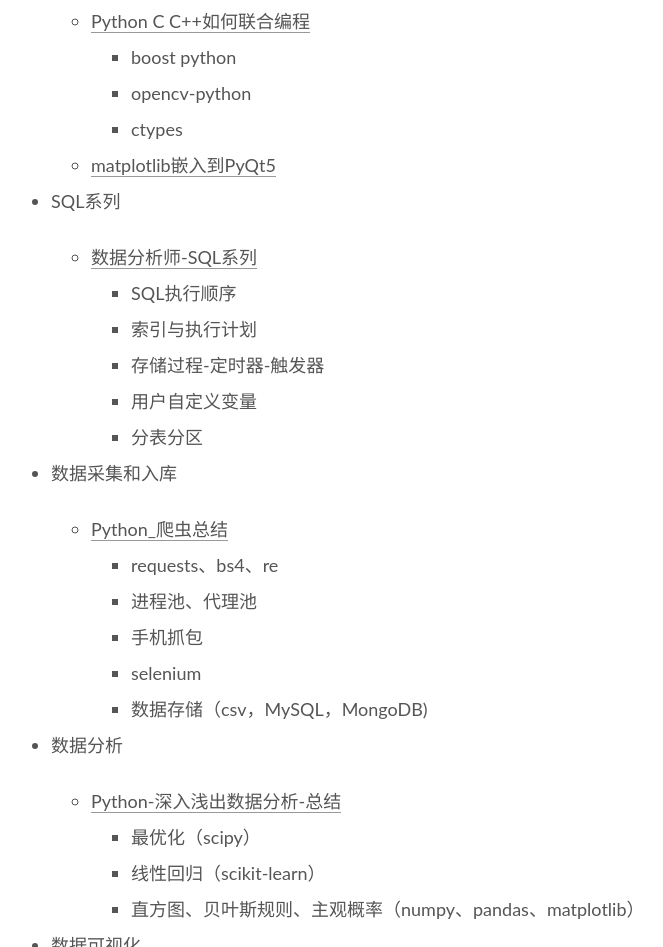
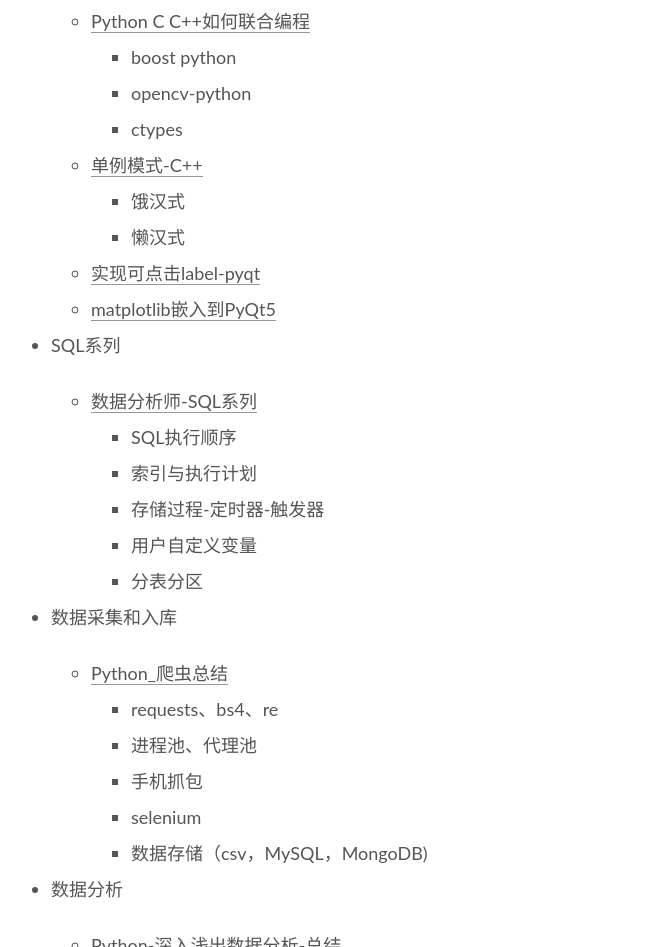
Before and after one commit to duohappy/duohappy.github.io, a plain HTML site: page about/index.html in a window 1280 px wide. Shown: the part 1179-2126 px from the top of the page, without its empty margins (341-1004 px from the left). Drawn offline with nearby package versions, Linux system fonts and the light colour scheme.

Commit message:
Site updated: 2021-04-12 21:53:43

```diff
--- a/about/index.html
+++ b/about/index.html
@@ -31,7 +31,7 @@
 <meta property="og:description" content="联系方式 Email：zhouwwcup @foxmail.com     个人信息 周文闻&#x2F;男&#x2F;1992  籍贯：湖北省黄冈市    过去是一名数据敏感且有分析思路的数据分析师现在是一名在AI领域摸索过几年的求知者以后想做一个斜杆青年，:)  有趣的文章 图像处理  图像处理项目的体会和感想 深度学习框架学习及深度学习的一些感悟 图像处理中为什么使用上了C++ 红外图像采集-V4L2 海康威视摄">
 <meta property="og:locale" content="zh_CN">
 <meta property="article:published_time" content="2017-05-21T07:31:43.000Z">
-<meta property="article:modified_time" content="2021-04-04T12:32:34.690Z">
+<meta property="article:modified_time" content="2021-04-12T13:53:20.891Z">
 <meta property="article:author" content="duohappy">
 <meta name="twitter:card" content="summary">
 
@@ -284,6 +284,12 @@
 <li>ctypes</li>
 </ul>
 </li>
+<li><a href="https://zhouww.life/2020/07/25/%E5%8D%95%E4%BE%8B%E6%A8%A1%E5%BC%8F-C++/">单例模式-C++</a><ul>
+<li>饿汉式</li>
+<li>懒汉式</li>
+</ul>
+</li>
+<li><a href="https://zhouww.life/2020/06/23/%E5%AE%9E%E7%8E%B0%E5%8F%AF%E7%82%B9%E5%87%BBlabel-pyqt/">实现可点击label-pyqt</a></li>
 <li><a href="https://zhouww.life/2021/02/01/matplotlib%E5%B5%8C%E5%85%A5%E5%88%B0PyQt5/">matplotlib嵌入到PyQt5</a></li>
 </ul>
 </li>
```
